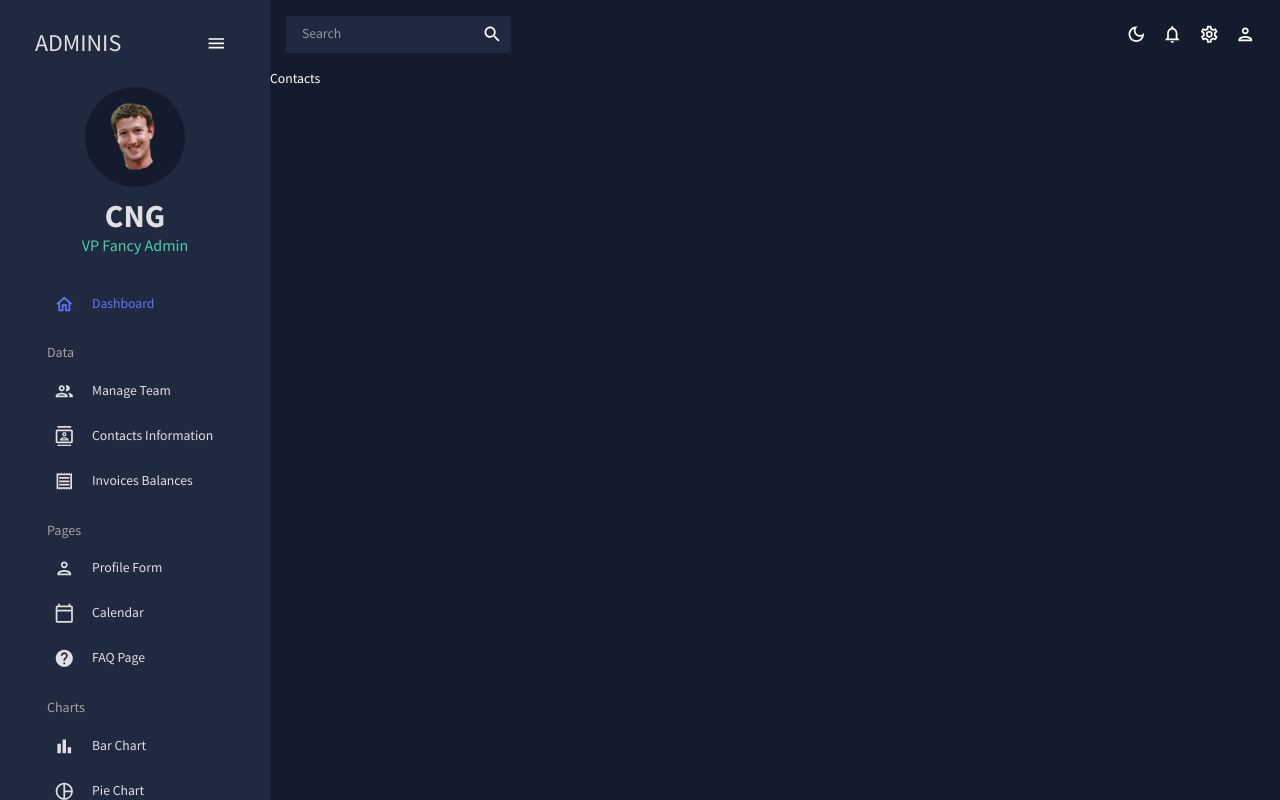
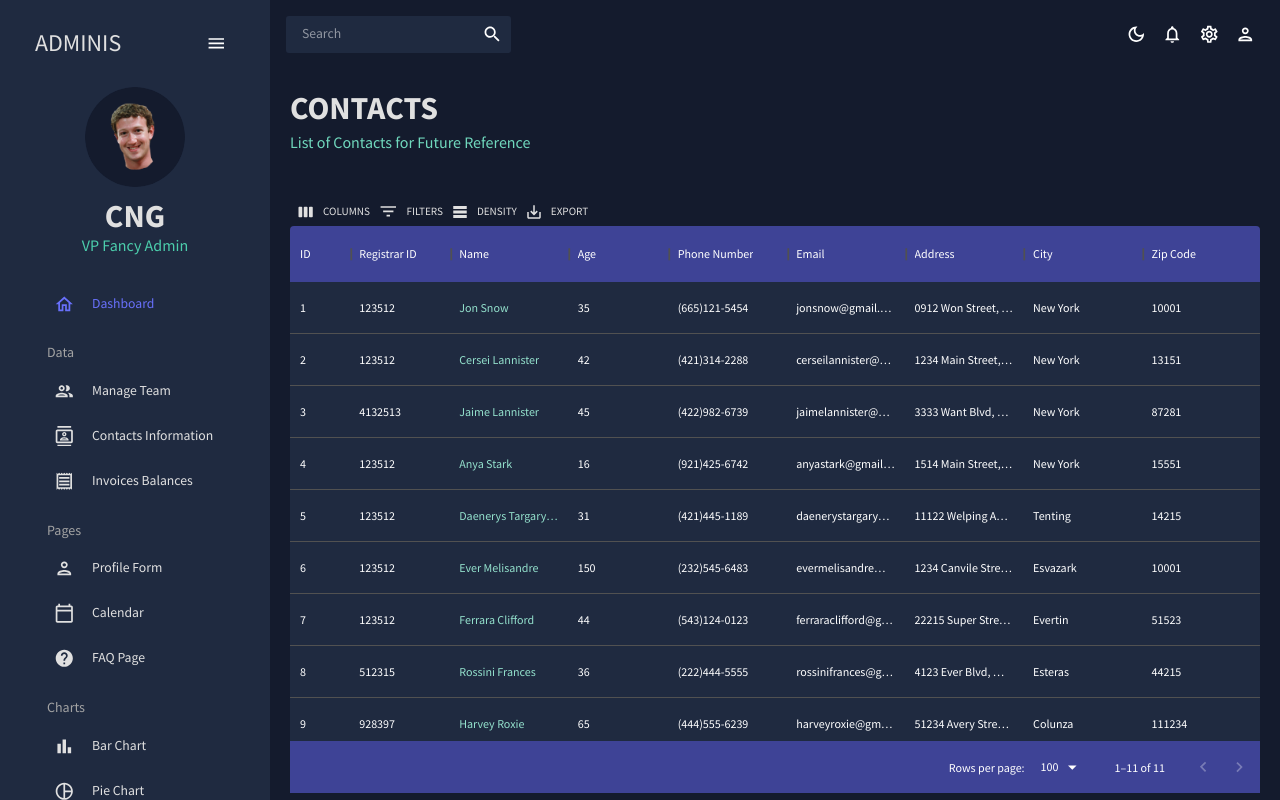
Before and after one commit to CarlosNG93/dashboard, a React (Create React App) app: page /contacts in a window 1280 px wide. Built offline with nearby package versions, Linux system fonts and the light colour scheme.

Commit message:
feat: contacts scene added

```diff
--- a/src/scenes/contacts/index.jsx
+++ b/src/scenes/contacts/index.jsx
@@ -1,9 +1,103 @@
-import React from 'react';
+import { Box } from "@mui/material";
+import { DataGrid, GridToolbar } from "@mui/x-data-grid";
+import { tokens } from "../../theme";
+import { mockDataContacts } from "../../data/mockData";
+import Header from "../../components/Header";
+import { useTheme } from "@mui/material";
 
 const Contacts = () => {
+  const theme = useTheme();
+  const colors = tokens(theme.palette.mode);
+
+  const columns = [
+    { field: "id", headerName: "ID", flex: 0.5 },
+    { field: "registrarId", headerName: "Registrar ID" },
+    {
+      field: "name",
+      headerName: "Name",
+      flex: 1,
+      cellClassName: "name-column--cell",
+    },
+    {
+      field: "age",
+      headerName: "Age",
+      type: "number",
+      headerAlign: "left",
+      align: "left",
+    },
+    {
+      field: "phone",
+      headerName: "Phone Number",
+      flex: 1,
+    },
+    {
+      field: "email",
+      headerName: "Email",
+      flex: 1,
+    },
+    {
+      field: "address",
+      headerName: "Address",
+      flex: 1,
+    },
+    {
+      field: "city",
+      headerName: "City",
+      flex: 1,
+    },
+    {
+      field: "zipCode",
+      headerName: "Zip Code",
+      flex: 1,
+    },
+  ];
+
   return (
-	<div>Contacts</div>
-  )
-}
+    <Box m="20px">
+      <Header
+        title="CONTACTS"
+        subtitle="List of Contacts for Future Reference"
+      />
+      <Box
+        m="40px 0 0 0"
+        height="75vh"
+        sx={{
+          "& .MuiDataGrid-root": {
+            border: "none",
+          },
+          "& .MuiDataGrid-cell": {
+            borderBottom: "none",
+          },
+          "& .name-column--cell": {
+            color: colors.greenAccent[300],
+          },
+          "& .MuiDataGrid-columnHeaders": {
+            backgroundColor: colors.blueAccent[700],
+            borderBottom: "none",
+          },
+          "& .MuiDataGrid-virtualScroller": {
+            backgroundColor: colors.primary[400],
+          },
+          "& .MuiDataGrid-footerContainer": {
+            borderTop: "none",
+            backgroundColor: colors.blueAccent[700],
+          },
+          "& .MuiCheckbox-root": {
+            color: `${colors.greenAccent[200]} !important`,
+          },
+          "& .MuiDataGrid-toolbarContainer .MuiButton-text": {
+            color: `${colors.grey[100]} !important`,
+          },
+        }}
+      >
+        <DataGrid
+          rows={mockDataContacts}
+          columns={columns}
+          components={{ Toolbar: GridToolbar }}
+        />
+      </Box>
+    </Box>
+  );
+};
 
 export default Contacts;
```
